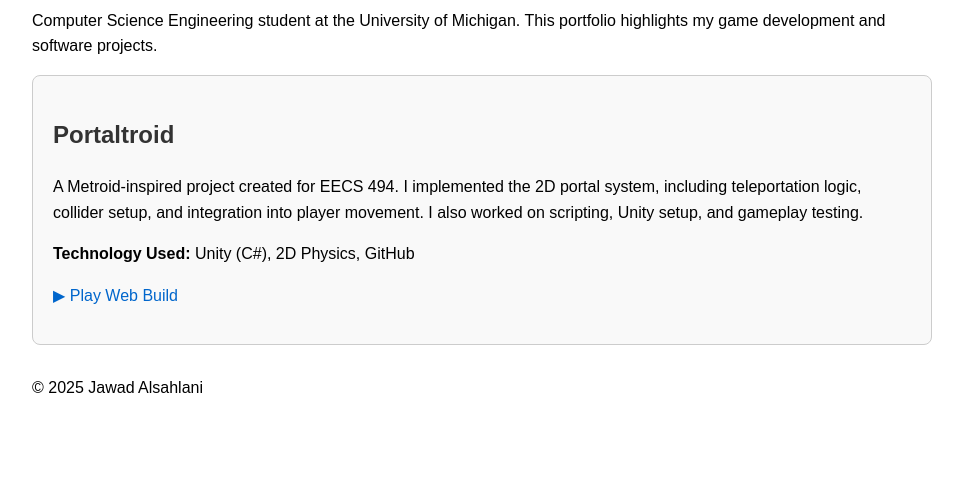
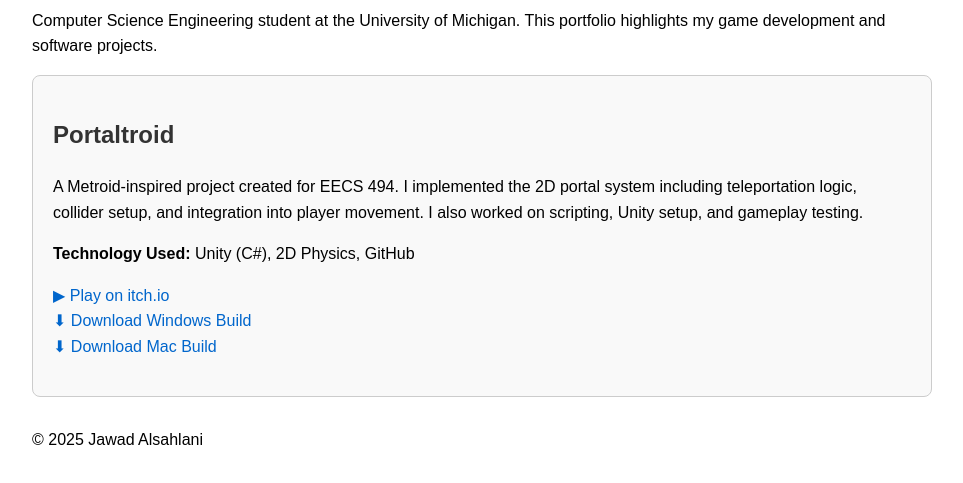
Before and after one commit to Javv4d/Javv4d.github.io, a plain HTML site: page index.html in a window 1280 px wide. Shown: the part 105-588 px from the top of the page, without its empty margins (8-971 px from the left). Drawn offline with Linux system fonts and the light colour scheme.

Commit message:
Update index.html

```diff
--- a/index.html
+++ b/index.html
@@ -40,12 +40,14 @@
     <h2>Portaltroid</h2>
     <p>
       A Metroid-inspired project created for EECS 494.
-      I implemented the 2D portal system, including teleportation logic, collider setup, and integration into player movement.
+      I implemented the 2D portal system including teleportation logic, collider setup, and integration into player movement.
       I also worked on scripting, Unity setup, and gameplay testing.
     </p>
     <p><strong>Technology Used:</strong> Unity (C#), 2D Physics, GitHub</p>
     <p>
-      <a href="Portalroid/index.html" target="_blank">▶ Play Web Build</a><br>
+      <a href="https://javv4d.itch.io/portalroid" target="_blank">▶ Play on itch.io</a><br>
+      <a href="downloads/portaltroid-windows.zip">⬇ Download Windows Build</a><br>
+      <a href="downloads/portaltroid-mac.zip">⬇ Download Mac Build</a>
     </p>
   </div>
 
```
